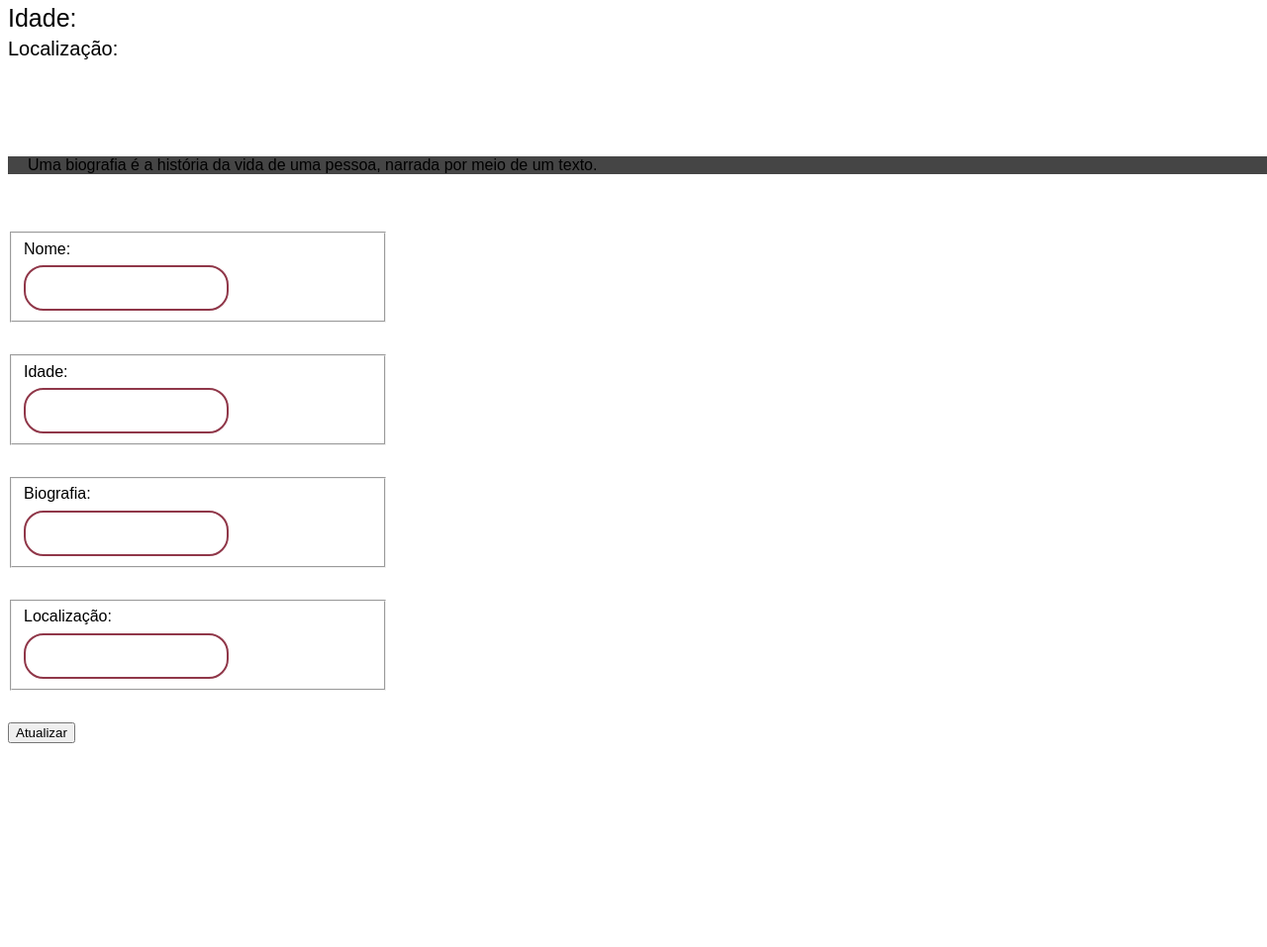
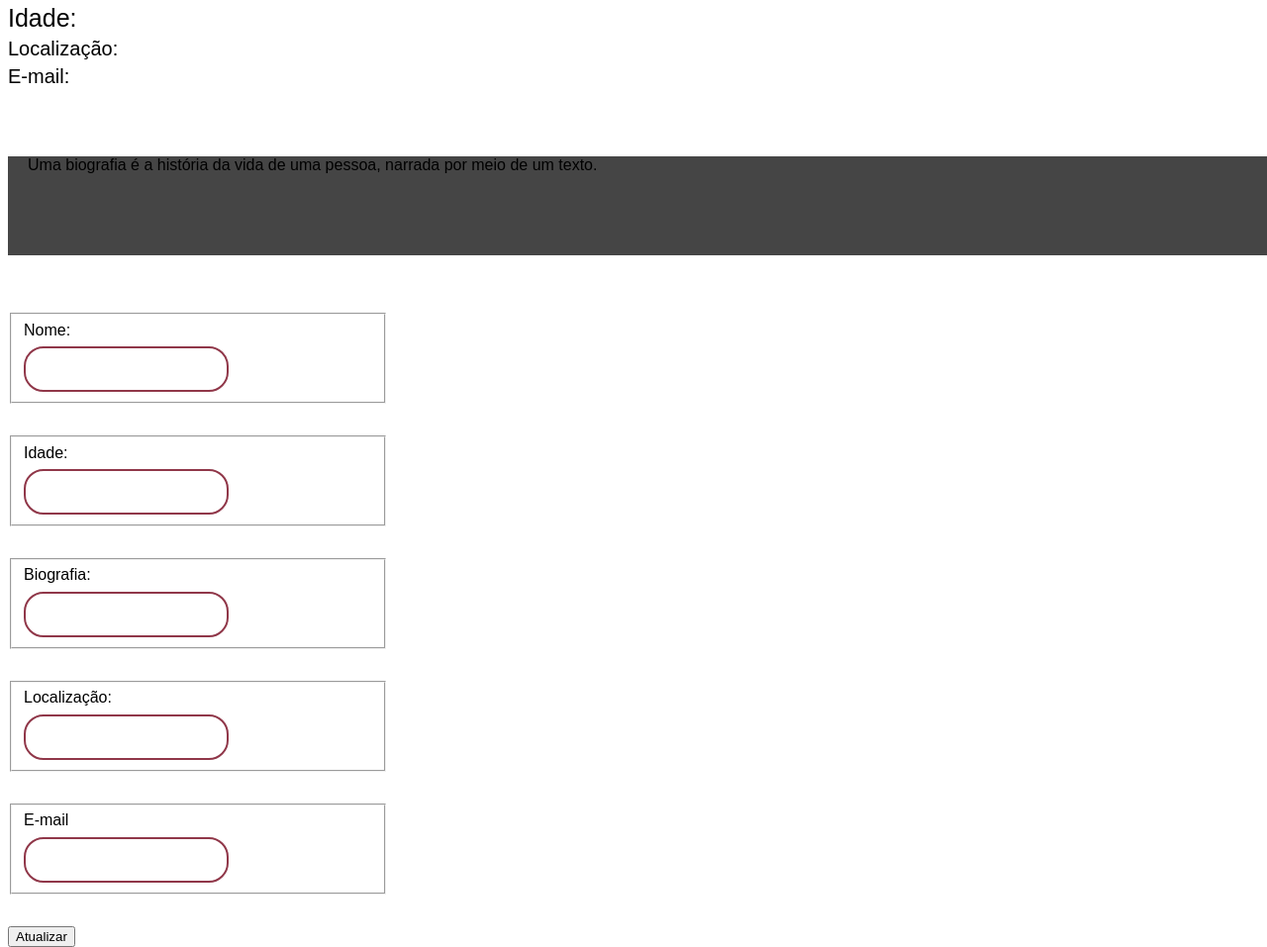
Before and after one commit to ThiagoP15/Formul-rio, a plain HTML site: page index.html in a window 1280 px wide. Shown: the part 145-1102 px from the top of the page at 99% size. Before the commit the page ends 896 px from the top, so only its background shows below. Drawn offline with Linux system fonts and the light colour scheme.

Commit message:
adicionando email

```diff
--- a/index.html
+++ b/index.html
@@ -30,6 +30,7 @@
        <div id="nomeP" class="nomeP">Nome:</div>
        <div id="idadeP" class="idadeP">Idade:</div>
        <div id="localizacaoP" class="localizaP">Localização:</div>
+       <div id="emailP" class="emailP">E-mail:</div>
     </section>
    <section id="biografiaP" class="biografiaP">Uma biografia é a história da vida de uma pessoa, narrada por meio de um texto.</section>
        <section id="formulario" class="formulario" data-formulario>
@@ -57,6 +58,11 @@
                     required />
                 <span class="mensagem-erro"></span>
             </fieldset>
+            <fieldset class="formulario__campo">
+                <label class="campo__etiqueta" for="email">E-mail</label>
+                <input name="email" id="email" class="campo__escrita" type="email" minlength="4" required />
+                <span class="mensagem-erro"></span>
+            </fieldset>
             <button type="submit" id="update-btn">Atualizar</button>
           </form>
     <script src="./js/script.js"></script>
--- a/js/script.js
+++ b/js/script.js
@@ -9,7 +9,7 @@ const btn = document.getElementById("update-btn");
          "idade": evento.target.elements['idade'].value,
          "local": evento.target.elements['localiza'].value,
          "bio": evento.target.elements['bio'].value,
-
+         "email": evento.target.elements['email'].value
         }
 
         localStorage.setItem("dados", JSON.stringify(formulario))
@@ -20,9 +20,11 @@ const btn = document.getElementById("update-btn");
         const idadeElemento = document.getElementById("idadeP");
         const localElemento = document.getElementById("localizacaoP");
         const bioElemento = document.getElementById("biografiaP");
+        const emailElemento = document.getElementById("emailP");
         nomeElemento.textContent += " " + dados.nome;
         idadeElemento.textContent += " " + dados.idade;
         localElemento.textContent += " " + dados.local;
         bioElemento.textContent = dados.bio;
+        emailElemento.textContent += " " + dados.email;
 
             })
--- a/styles/bio.css
+++ b/styles/bio.css
@@ -1,7 +1,7 @@
 .biografiaP {
     background-color: #454545;
     width: 100%;
-    height: 100%;
+    height: 100px;
     box-shadow: 0 0 10px rgba(255, 255, 255, 0.1);
     position: flex;
     gap: 16px;
--- a/styles/perfil.css
+++ b/styles/perfil.css
@@ -33,3 +33,11 @@
     font-size: 20px;
     padding-bottom: 5px;
 }
+.emailP {
+    width: auto;
+    height: auto;
+    display: flex;
+    justify-content: left;
+    font-size: 20px;
+    padding-bottom: 5px;
+}
```
